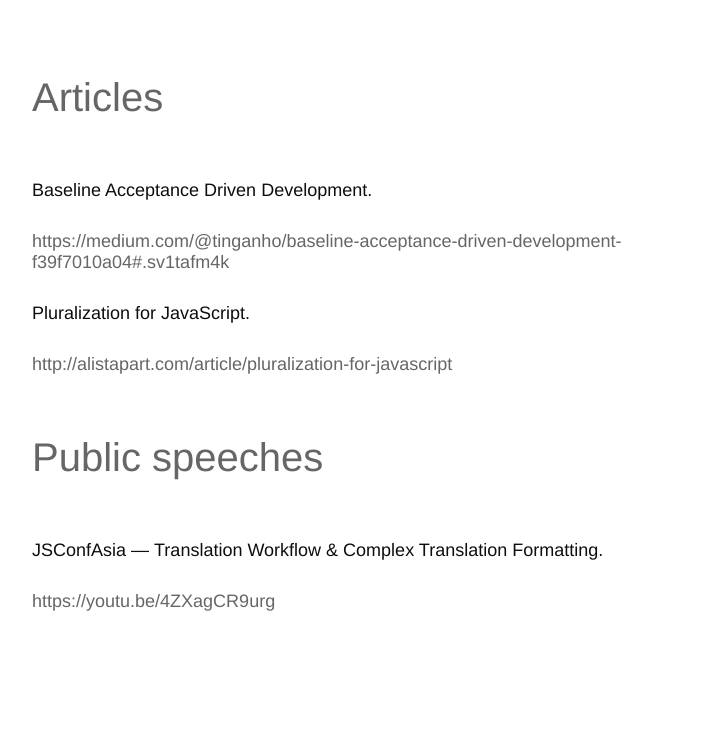
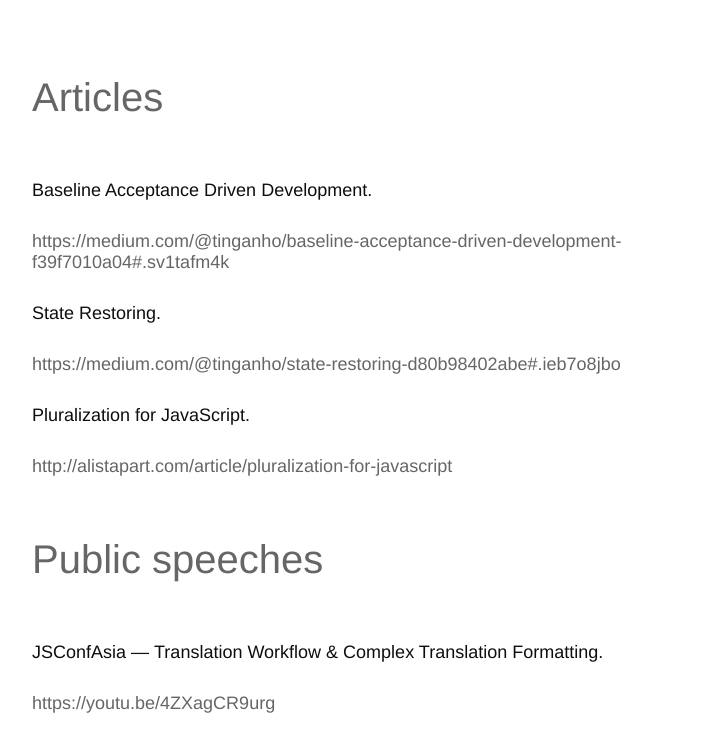
Before and after one commit to tinganho/resume, a plain HTML site: page index.html in a window 1280 px wide. Shown: the part 2325-3077 px from the top of the page, without its empty margins (228-951 px from the left). Drawn offline with Linux system fonts and the light colour scheme.

Commit message:
Adds State restoring

```diff
--- a/index.html
+++ b/index.html
@@ -158,6 +158,14 @@
                     https://medium.com/@tinganho/baseline-acceptance-driven-development-f39f7010a04#.sv1tafm4k
                 </a>
             </li>
+
+            <li class="promo-list-list-item">
+                <h3 class="promo-list-item-title">State Restoring.</h3>
+                <a class="promo-list-item-desc" href="https://medium.com/@tinganho/state-restoring-d80b98402abe#.ieb7o8jbo">
+                    https://medium.com/@tinganho/state-restoring-d80b98402abe#.ieb7o8jbo
+                </a>
+            </li>
+
             <li class="promo-list-list-item">
                 <h3 class="promo-list-item-title">Pluralization for JavaScript.</h3>
                 <a class="promo-list-item-desc" href="http://alistapart.com/article/pluralization-for-javascript">
@@ -166,6 +174,7 @@
             </li>
         </ul>
     </section>
+
     <section class="promo-list-full">
         <h2 class="promo-list-title">Public speeches</h2>
         <ul class="promo-list-list">
```
